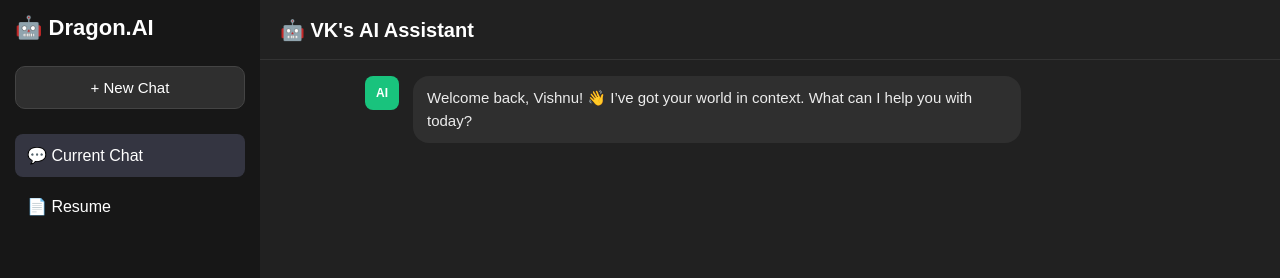
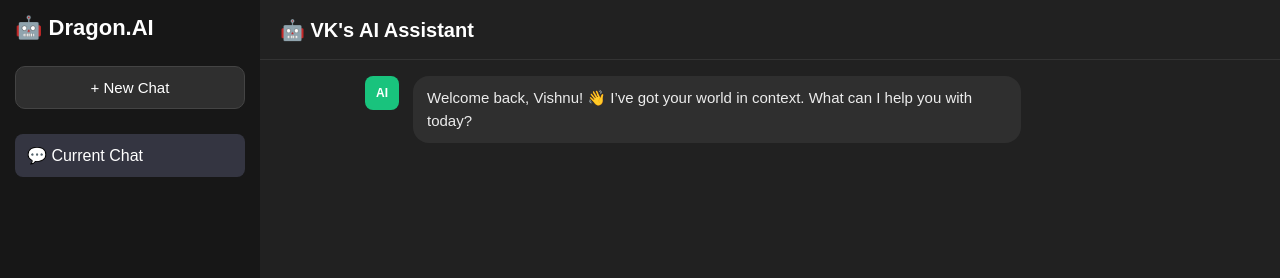
Before and after one commit to SRIVISHNU1010/Personal-ai-assistant, a React (Vite) app in the folder frontend/: page / in a window 1280 px wide. Shown: the top 278 px of the page. Built offline with nearby package versions, Linux system fonts and the light colour scheme.

Commit message:
Resume Option Removed

```diff
--- a/frontend/src/components/Sidebar/Sidebar.jsx
+++ b/frontend/src/components/Sidebar/Sidebar.jsx
@@ -27,15 +27,6 @@ function Sidebar({
         >
           💬 Current Chat
         </div>
-
-        <div
-          className={`chat-item ${
-            activePage === "resume" ? "active" : ""
-          }`}
-          onClick={() => onNavigate("resume")}
-        >
-          📄 Resume
-        </div>
       </div>
 
       <div className="sidebar-footer">
```
